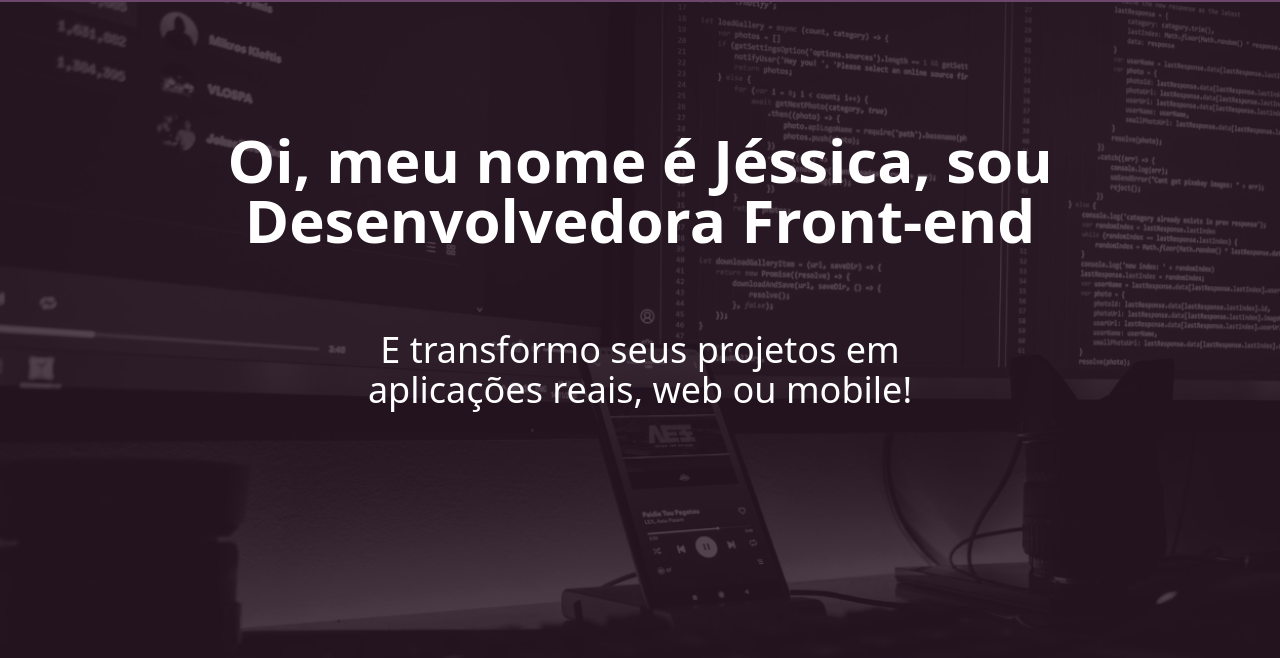
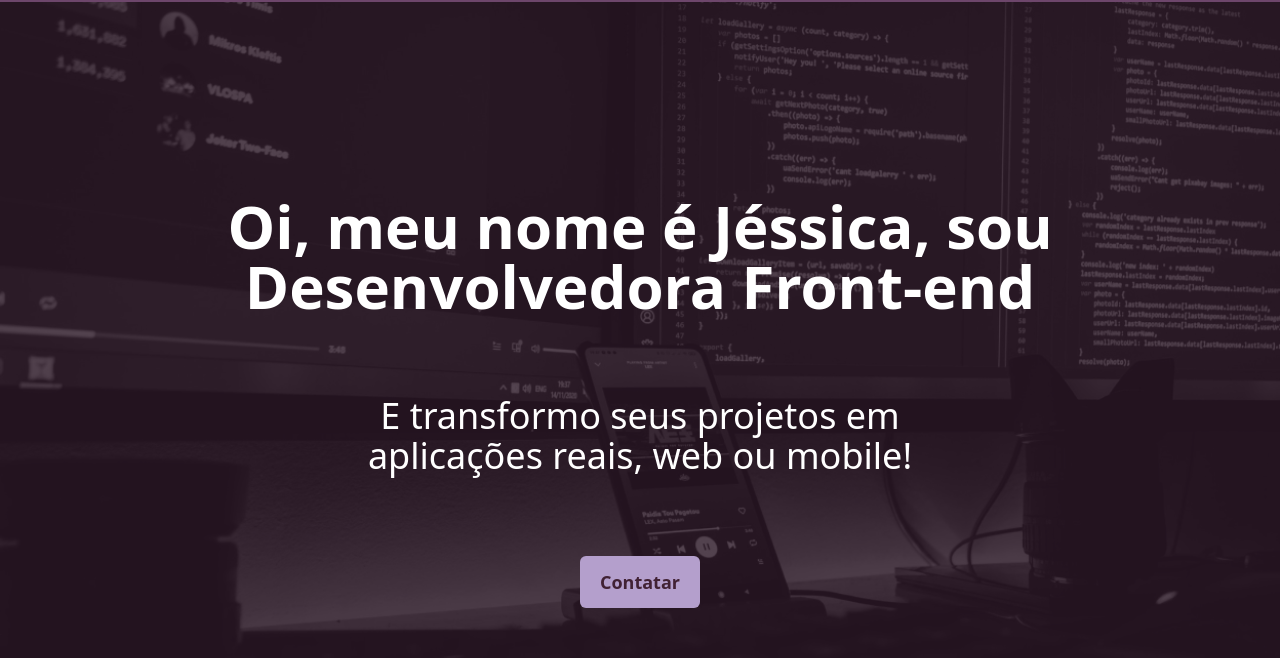
Before and after one commit to JessMotta/portfolio_react, a React (Create React App) app: page / in a window 1280 px wide. Shown: the part 94-752 px from the top of the page. Built offline with nearby package versions, Linux system fonts and the light colour scheme.

Commit message:
fix hero section

```diff
--- a/src/components/Hero/index.js
+++ b/src/components/Hero/index.js
@@ -2,9 +2,10 @@ import React from "react";
 
 export default function index() {
   return (
-    <section className="bg-hero-pattern bg-blend-luminosity bg-cover h-screen text-white text-center py-32 m-auto">
-      <h1 className="flex justify-center text-6xl font-bold w-2/3 m-auto">Oi, meu nome é Jéssica, sou Desenvolvedora Front-end</h1>
-      <h2 className="flex justify-center pt-20 text-4xl w-1/2 m-auto">E transformo seus projetos em aplicações reais, web ou mobile!</h2>
+    <section className="flex justify-center items-center flex-col bg-hero-pattern bg-blend-luminosity bg-cover h-screen text-white text-center py-32 m-auto">
+      <h1 className=" text-6xl font-bold w-2/3 mx-auto">Oi, meu nome é Jéssica, sou Desenvolvedora Front-end</h1>
+      <h2 className="pt-20 text-4xl w-1/2 mx-auto">E transformo seus projetos em aplicações reais, web ou mobile!</h2>
+      <a className="mt-20 bg-wisteria px-5 py-3 rounded-md text-dark-purple font-bold text-lg hover:bg-wisteria/75 transition ease-in-out duration-150" href="https://api.whatsapp.com/send?phone=5571992627617&text=Ol%C3%A1%2C%20gostaria%20de%20fazer%20or%C3%A7amento%20de%20projeto%20para%20meu%20site!">Contatar</a>
     </section>
   );
 }
```
